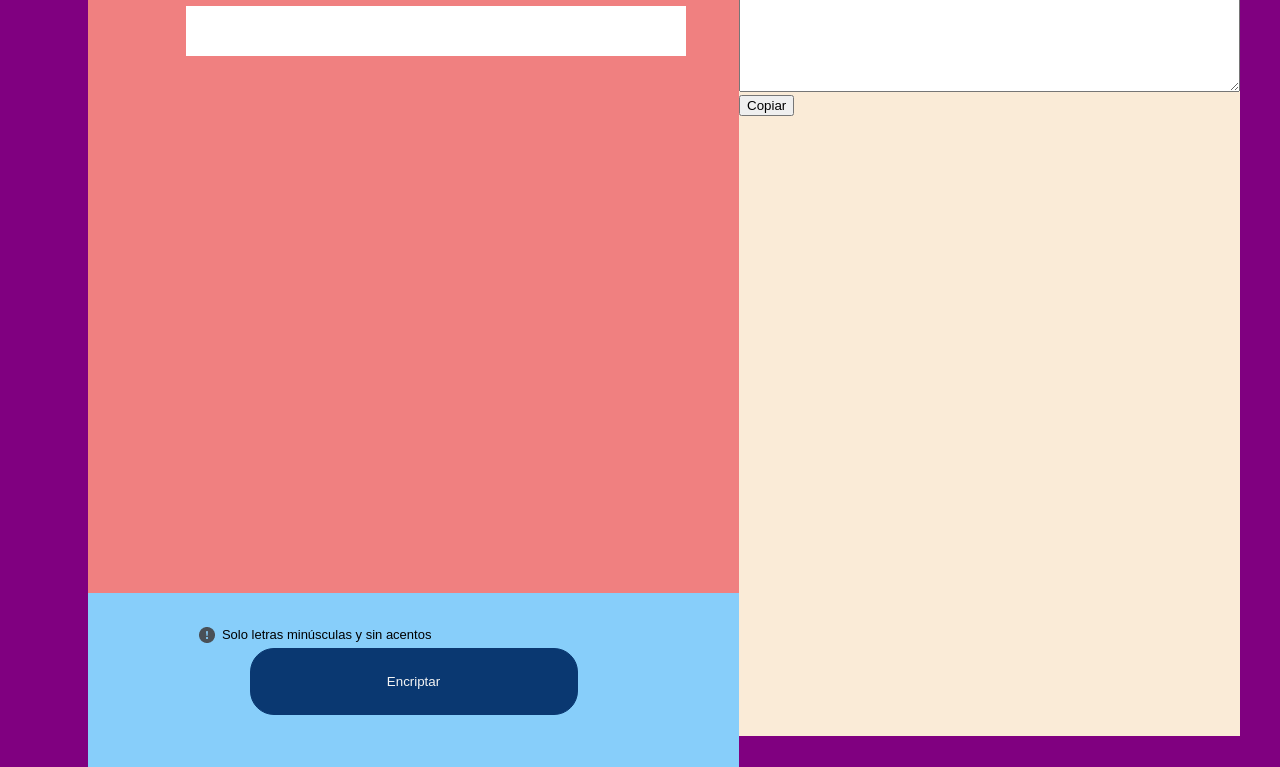
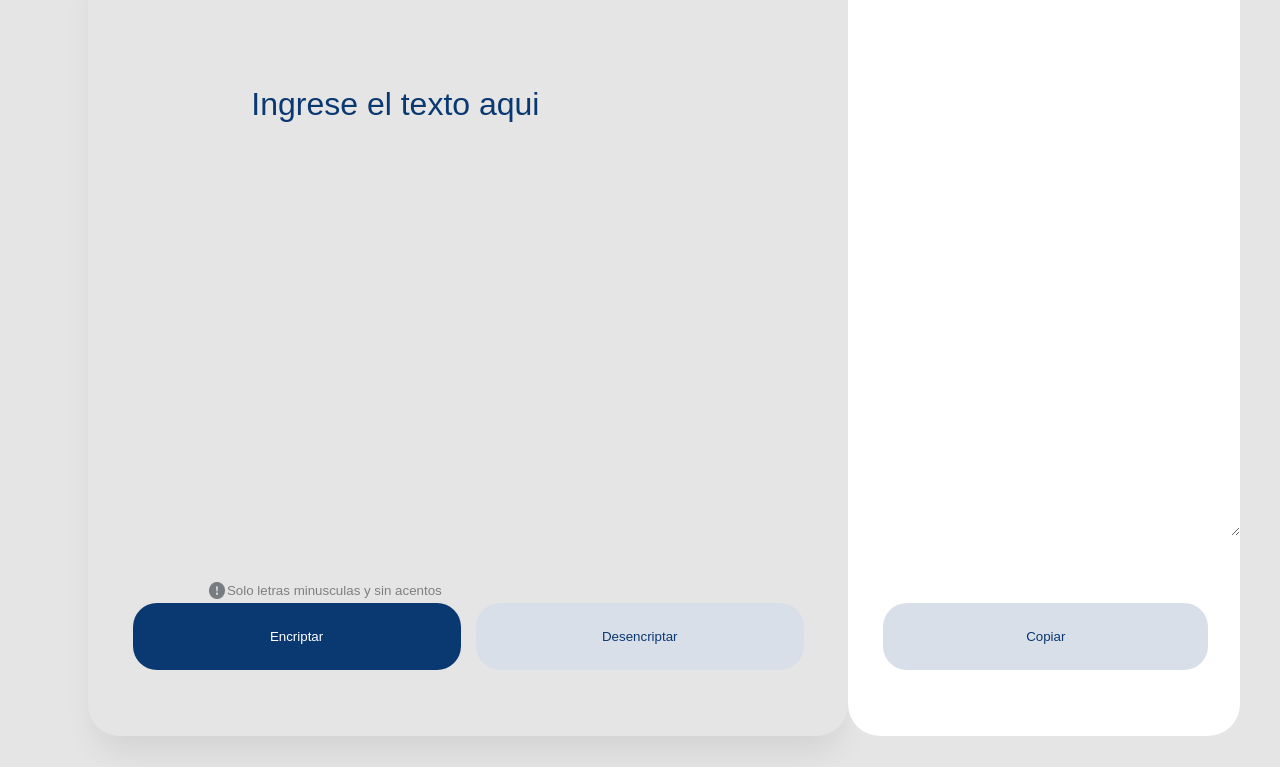
Before and after one commit to ishishko/Challenge-ONE-Encriptador, a plain HTML site: page Index.html in a window 1280 px wide. Shown: the part 104-871 px from the top of the page. Drawn offline with Linux system fonts and the light colour scheme.

Commit message:
Encriptador CSS preparado

```diff
--- a/Index.html
+++ b/Index.html
@@ -10,32 +10,46 @@
   </head>
   <body>
     <header><img class="logo" src="./imagenes/Logo.png" alt="" /></header>
+
     <main>
       <section class="flex-container">
-        <div class="encriptar">
-          <label for="ingresar">
-            <div class="input">
-              <input type="text" name="ingresar" id="ingresar" />
+        <div class="contenedor-inputs">
+          <label class="label-text" for="texto">
+            <div class="div-input-text">
+              <input class="input-text" type="text" id="texto" value="Ingrese el texto aqui" />
             </div>
           </label>
-          <label class="importante"
-            ><img src="./imagenes/Vector.png" alt="Importante" /> &nbsp Solo letras minúsculas y sin acentos
-          </label>
-          <div class="buttonInput">
-            <button>Encriptar</button>
-            <button>Desencriptar</button>
+          <div class="div-input-button">
+            <div class="importante">
+              <img src="./imagenes/Vector.png" alt="Importante" />
+              <input class="texto-importante" type="text" value="Solo letras minusculas y sin acentos" disabled />
+            </div>
+            <div class="button-input">
+              <button class="encriptar">Encriptar</button>
+              <button class="desencriptar">Desencriptar</button>
+            </div>
           </div>
         </div>
-        <div class="mensaje">
-          <div>
-            <textarea name="mensaje" id="mensaje" cols="60" rows="10"></textarea>
-          </div>
-          <div>
-            <button>Copiar</button>
+
+        <div class="contenedor-outputs">
+          <label for="texto">
+            <div class="muneco-on">
+              <img class="muneco" src="./imagenes/Muñeco.png" alt="Buscando Encriptado" />
+              <label for="texto" class="output-text1" type="text">Ningun mensaje Fue Encontrado </label>
+
+              <label class="output-text2" type="text"> Ingresa el texto que desees encriptar o desencriptar </label>
+            </div>
+          </label>
+          <div class="copiartexto">
+            <textarea class="textarea"></textarea>
+            <div class="copiar">
+              <button class="btncopiar">Copiar</button>
+            </div>
           </div>
         </div>
       </section>
     </main>
     <footer></footer>
+    <script src="./app.js"></script>
   </body>
 </html>
--- a/style.css
+++ b/style.css
@@ -1,5 +1,12 @@
+html {
+  box-sizing: border-box;
+}
+* {
+  box-sizing: inherit;
+}
+
 body {
-  background: purple;
+  background-color: #e5e5e5;
   width: 1440px;
   height: 1024px;
 }
@@ -12,83 +19,166 @@ body {
 .flex-container {
   display: flex;
   position: absolute;
-  background-color: antiquewhite;
   width: 90%;
   height: 100%;
   top: 40px;
   right: 40px;
 }
 
-.input input {
-  margin-top: 70px;
-  margin-left: 15%;
-  border: none;
-  font-family: "Inter";
+.contenedor-inputs {
+  width: 66%;
+  height: 100%;
+  box-shadow: 0px 24px 32px -8px rgba(0, 0, 0, 0.08);
+  border-radius: 32px;
+}
+
+.div-input-text {
+  width: 100%;
+  height: 75%;
+}
+
+.input-text {
+  position: absolute;
+  width: 577px;
+  height: 48px;
+  left: 14%;
+  top: 18%;
+  font-family: "Arial";
   font-style: normal;
   font-weight: 400;
   font-size: 32px;
   line-height: 150%;
+  color: #0a3871;
+  border: none;
+  background-color: transparent;
+  outline: none;
+}
+
+.div-input-button {
+  width: 100%;
+  height: 25%;
+}
+
+.importante {
+  position: absolute;
+  display: flex;
+  margin: 4% 0 0 10.5%;
+  justify-content: center;
+  vertical-align: middle;
+  font-family: Arial;
+  font-size: 12px;
+  opacity: 0.7;
+}
+
+.texto-importante {
+  width: 220px;
+  background-color: transparent;
+  border: none;
+}
+.button-input {
+  display: flex;
+  width: 100%;
+  height: 100%;
+  justify-content: center;
+  align-items: center;
 }
 
 .encriptar {
-  background-color: lightcoral;
-  width: 66%;
-}
-
-.input {
-  width: 100%;
-  height: 80%;
-  left: 240px;
-  top: 168px;
-  font-family: "Inter";
-  font-style: normal;
-  font-weight: 400;
-  font-size: 32px;
-  line-height: 150%;
-}
-
-.buttonInput {
-  height: auto;
-  text-align: center;
-  background-color: lightskyblue;
-}
-
-.importante {
-  position: relative;
-  display: flex;
-  top: 50px;
-  left: 17%;
-  height: 17px;
-  width: 250px;
-  border: none;
-  align-items: center;
-  font-family: "Arial";
-  font-style: normal;
-  font-size: 13px;
-}
-
-.buttonInput button:first-child {
-  margin: 55px 0;
+  margin-right: 1%;
   padding: 24px;
   gap: 8px;
   width: 328px;
   height: 67px;
   background: #0a3871;
-  color: whitesmoke;
   border-radius: 24px;
-  border: 1px solid #0a3871;
+  color: white;
+  border: none;
 }
 
-.buttonInput button:last-child {
-  margin: auto;
+.desencriptar,
+.btncopiar {
+  margin-left: 1%;
   padding: 24px;
   gap: 8px;
   width: 328px;
   height: 67px;
   border-radius: 24px;
-  border: 1px solid #0a3871;
+  background: #d8dfe8;
   color: #0a3871;
+  border: none;
 }
 
-.mensaje {
+/*-----------------------------Outputs Muneco------------------------*/
+
+.contenedor-outputs {
+  width: 34%;
+  height: 100%;
+  border-radius: 32px;
+  background: white;
 }
+
+.muneco-on {
+  display: flex;
+  flex-flow: column;
+  width: 100%;
+  height: 100%;
+  justify-content: center;
+  align-items: center;
+  display: none;
+}
+
+.muneco {
+  max-width: 304px;
+  max-height: 336px;
+}
+
+.output-text1 {
+  width: 336px;
+  height: 58px;
+  text-align: center;
+  font-family: Arial;
+  font-style: normal;
+  font-weight: 700;
+  font-size: 24px;
+  line-height: 120%;
+}
+
+.output-text2 {
+  width: 336px;
+  height: 48px;
+  font-family: Arial;
+  font-style: normal;
+  font-weight: 400;
+  font-size: 16px;
+  line-height: 150%;
+  text-align: center;
+  color: #495057;
+}
+
+/*-----------------------------Outputs textarea------------------------*/
+
+.copiartexto {
+  display: flex;
+  flex-flow: column;
+  width: 100%;
+  height: 100%;
+  /* border: 1px black solid; */
+  justify-content: center;
+  align-items: center;
+}
+
+.textarea {
+  width: 100%;
+  height: 75%;
+  padding: 32px;
+  background-color: transparent;
+  border: none;
+  outline: none;
+}
+
+.copiar {
+  height: 25%;
+  display: flex;
+  vertical-align: middle;
+  align-items: center;
+}
```
Also changed, not shown: 1 other file.
